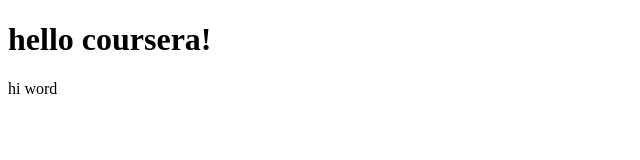
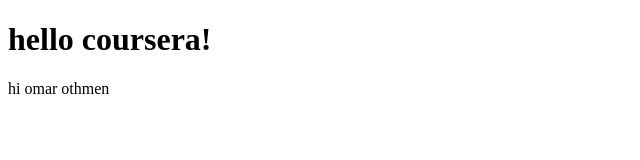
Before and after one commit to omarothmen/coursera-test, a plain HTML site: page index.html in a window 1280 px wide. Shown: the full height of the page, 0-640 px from the left. Drawn offline with Linux system fonts and the light colour scheme.

Commit message:
modifying

```diff
--- a/index.html
+++ b/index.html
@@ -5,6 +5,6 @@
 </head>
 <body>
 <h1> hello coursera!</h1>
-<p> hi word </p>
+<p> hi omar othmen </p>
 </body>
 </html>
```
